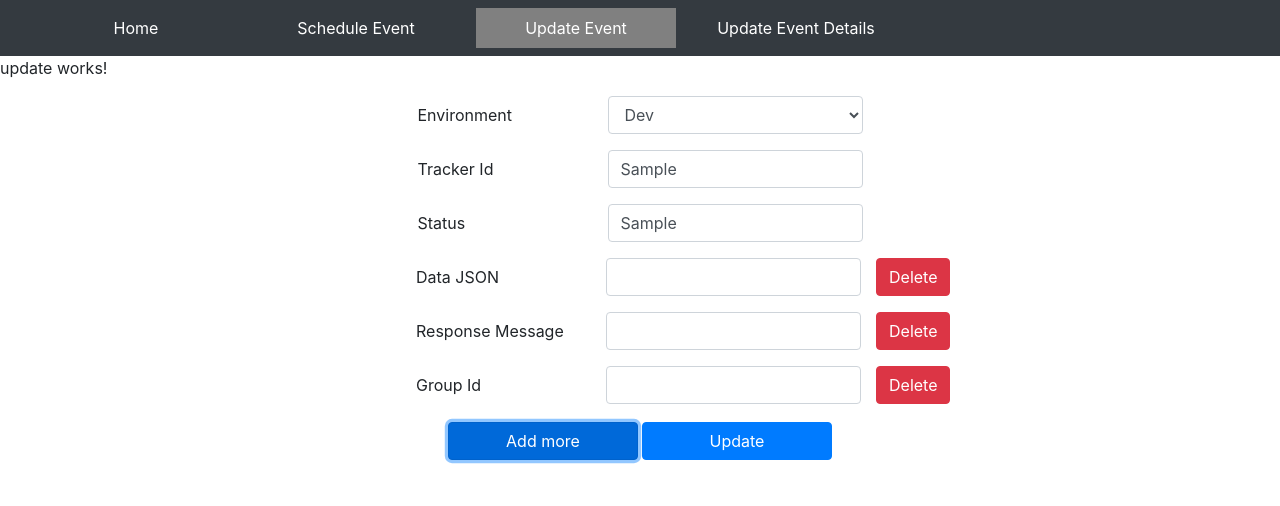
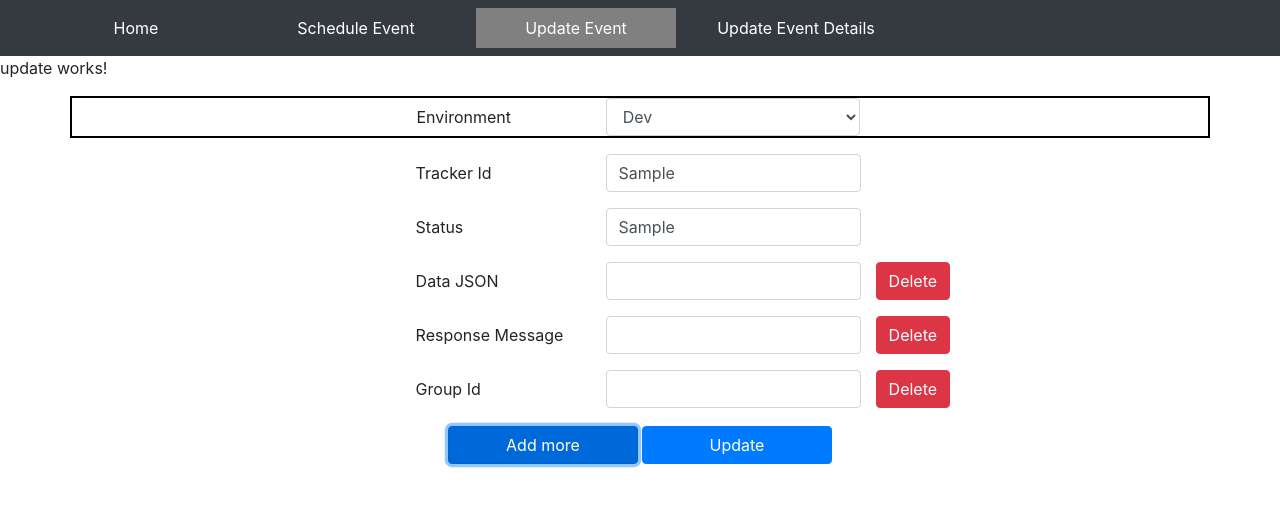
Before and after one commit to tirthankar-kundu-persi/Event-Update-Utility, an Angular app: page /update in a window 1280 px wide. Both pictures are taken after typing "Sample", "Sample" into the empty fields and a click on the button "Add more". Shown: the top 506 px of the page. Built offline with nearby package versions, Linux system fonts and the light colour scheme.

Commit message:
fixed the alighment of input fields

```diff
--- a/src/app/update/update.component.html
+++ b/src/app/update/update.component.html
@@ -2,8 +2,11 @@
 
 <div class="container">
   <form #form1>
-    <div class="form-group row justify-content-center">
-      <label for="evnviornment" class="col-sm-2 col-form-label"
+    <div class="form-group row" style="border: 2px solid black">
+      <label
+        for="evnviornment"
+        class="col-sm-2 col-form-label"
+        style="margin-left: 29%"
         >Environment</label
       >
       <div class="col-3">
@@ -16,25 +19,35 @@
       </div>
     </div>
 
-    <div class="form-group row justify-content-center">
-      <label for="trackingId" class="col-sm-2 col-form-label">Tracker Id</label>
+    <div class="form-group row">
+      <label
+        for="trackingId"
+        class="col-sm-2 col-form-label"
+        style="margin-left: 29%"
+        >Tracker Id</label
+      >
       <div class="col-3">
         <input type="Text" class="form-control" id="trackingId" #trackingId />
       </div>
     </div>
 
-    <div class="form-group row justify-content-center">
-      <label for="status" class="col-sm-2 col-form-label">Status</label>
+    <div class="form-group row">
+      <label
+        for="status"
+        class="col-sm-2 col-form-label"
+        style="margin-left: 29%"
+        >Status</label
+      >
       <div class="col-3">
         <input type="Text" class="form-control" id="s" #status />
       </div>
     </div>
 
-    <div *ngIf="hideData" class="form-group row justify-content-start">
+    <div *ngIf="hideData" class="form-group row">
       <label
         for="dataJson"
         class="col-sm-2 col-form-label"
-        style="margin-left: 331px"
+        style="margin-left: 29%"
         >Data JSON</label
       >
       <div class="col-3">
@@ -51,11 +64,11 @@
       </button>
     </div>
 
-    <div *ngIf="hideResponse" class="form-group row justify-content-start">
+    <div *ngIf="hideResponse" class="form-group row">
       <label
         for="responseMsg"
         class="col-sm-2 col-form-label"
-        style="margin-left: 331px"
+        style="margin-left: 29%"
         >Response Message</label
       >
       <div class="col-3">
@@ -72,11 +85,11 @@
       </button>
     </div>
 
-    <div *ngIf="hideGroup" class="form-group row justify-content-start">
+    <div *ngIf="hideGroup" class="form-group row">
       <label
         for="groupId"
         class="col-sm-2 col-form-label"
-        style="margin-left: 331px"
+        style="margin-left: 29%"
         >Group Id</label
       >
       <div class="col-3">
```
